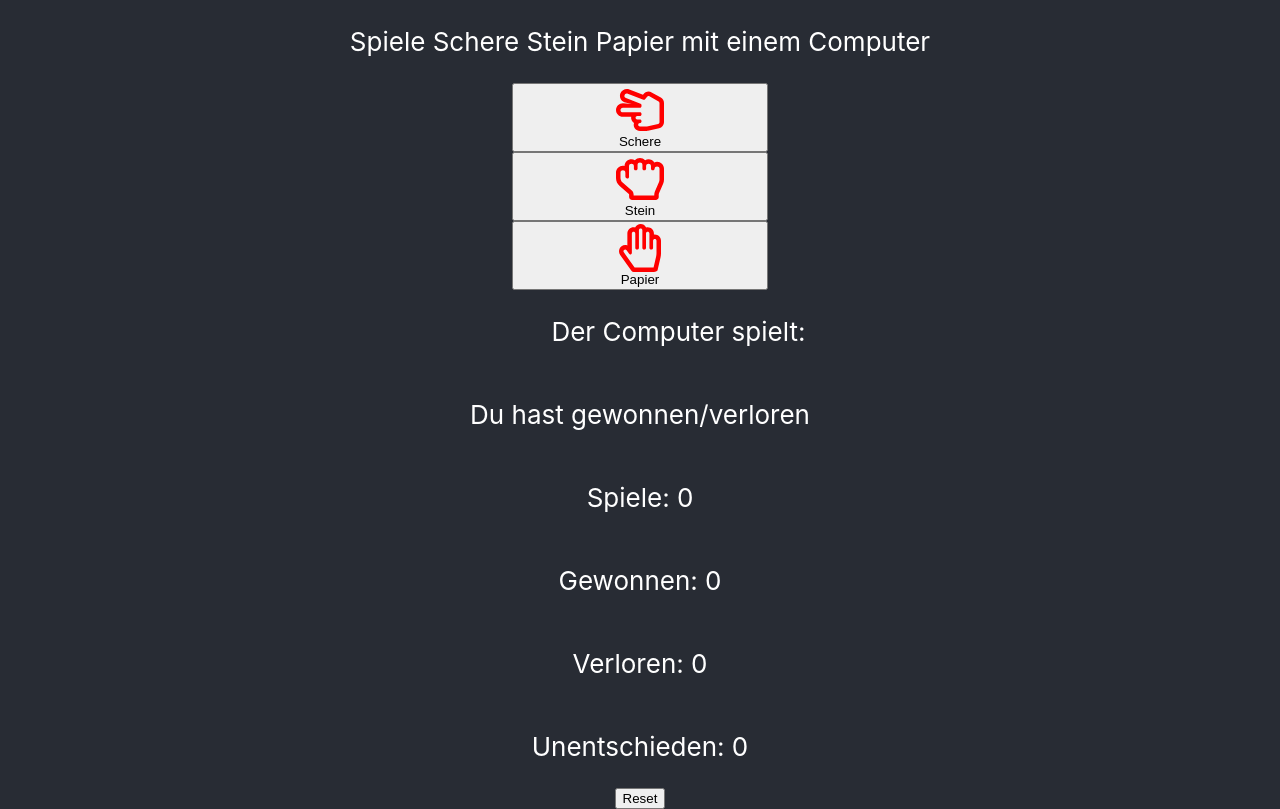
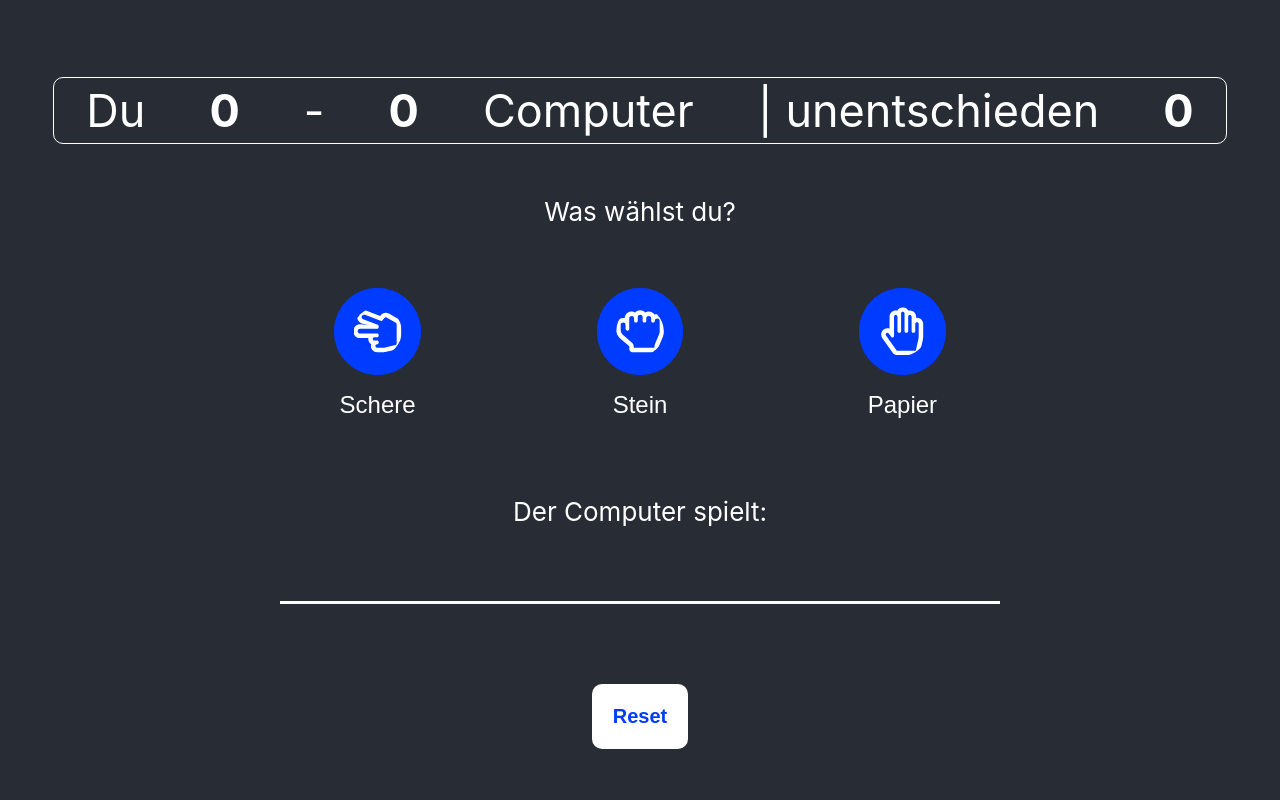
Before and after one commit to Melli1234d/scheresteinpapier, a React (Create React App) app: page / in a window 1280 px wide. Built offline with nearby package versions, Linux system fonts and the light colour scheme.

Commit message:
If-Abfrage, wann man gewonen/verloren hat (unvollständig)

```diff
--- a/src/App.css
+++ b/src/App.css
@@ -36,3 +36,104 @@
     transform: rotate(360deg);
   }
 }
+.p-Ausrichtung{
+  flex-direction: row;
+  display: flex;
+  border: 1px solid;
+  border-radius: 10px;
+
+}
+
+
+
+.punktestand-win {
+  margin-top: 5px;
+  margin-bottom: 5px;
+  font-size: 45px;
+  padding-left: 2rem;
+  padding-right:2rem;
+  font-weight: bold;
+}
+
+.punktestand-lose{
+  margin-top: 5px;
+  margin-bottom: 5px;
+  font-size: 45px;
+  padding-left: 2rem;
+  padding-right:2rem;
+  font-weight: bold;
+}
+
+.punktestand-draw{
+  margin-top: 5px;
+  margin-bottom: 5px;
+  font-size: 45px;
+  padding-left: 2rem;
+  padding-right:2rem;
+  font-weight: bold;
+}
+
+.du{
+  margin-top: 5px;
+  margin-bottom: 5px;
+  font-size: 45px;
+  padding-left: 2rem;
+  padding-right:2rem;
+}
+.trennstrich{
+  margin-top: 5px;
+  margin-bottom: 5px;
+  font-size: 45px;
+  padding-left: 2rem;
+  padding-right:2rem;
+}
+.computer{
+  margin-top: 5px;
+  margin-bottom: 5px;
+  font-size: 45px;
+  padding-left: 2rem;
+  padding-right:2rem;
+}
+
+.unentschieden{
+  margin-top: 5px;
+  margin-bottom: 5px;
+  font-size: 45px;
+  padding-left: 2rem;
+  padding-right:2rem;
+}
+
+
+.Button-Ausrichtung{
+  display: flex;
+  text-align: center;
+  align-items: center;
+  flex-direction: row;
+  margin:2rem;
+}
+
+.resetbutton{
+  color:#003cff;
+  border-color: transparent;
+  font-weight: bold;
+  border-radius: 10px;
+  padding: 1.2rem;
+  align-content: center;
+  text-align: center;
+  align-items: center;
+  display: grid;
+  background-color: white;
+  justify-content: center;
+  font-size: 20px;
+
+}
+.ergebnis{
+  margin: 3rem;
+  font-weight: bolder;
+  color: #00f7ff;
+  border-top: 3px solid;
+  padding-top: 2rem;
+  border-color:  white;
+  width: 45rem;
+
+}
--- a/src/App.js
+++ b/src/App.js
@@ -2,50 +2,69 @@ import './App.css';
 import ButtonItem from './components/ButtonItem/ButtonItem';
 import {FaRegHandScissors, FaRegHandRock, FaRegHandPaper} from "react-icons/fa";
 import ComputerButton from './components/ComputerButton/ComputerButton';
-import React, {useState} from 'react';
+import React, {useState, useEffect} from 'react';
 
 function App() {
-    const [activeButton, setActiveButton] = useState(undefined);
+    const [computerButton, setComputerButton] = useState(undefined);
     const [count, setCount] = useState(0);
-    const [gewinn, setGewinn] = useState(0);
-    const [verloren, setVerloren] = useState(0);
-    const [unentschieden, setUnentschieden] = useState(0);
-
+    const [won, setWon] = useState(0);
+    const [lose, setLose] = useState(0);
+    const [draw, setDraw] = useState(0);
+    const [gameResult, setGameResult] = useState("");
+    const [userButton, setUserButton] = useState(undefined);
 
     // Funktion die den Count wieder auf null stellt, wenn man auf dn Reset Button drückt
     const handleReset = () => {
-        setCount(0);
+        setGameResult(undefined);
+        setWon(0);
+        setDraw(0);
+        setLose(0);
+        setComputerButton(undefined);
     }
-    // Funktion die den Count wieder auf null stellt, wenn man auf dn Reset Button drückt
-
+    // Funktion die bei jedem klick + eins machen soll (Anzahl der Spiele)
     const handleAmountGames = () => {
         setCount(count + 1);
     }
     //Funktion wie oft gewonnen
     const handleAmountWin = () => {
-        setGewinn(gewinn + 1);
+        setWon(won + 1);
     }
-
     //wie oft verloren
     const handleAmountLose = () => {
-        setVerloren(verloren + 1);
+        setLose(lose + 1);
     }
     //wie oft unentschieden
-    const handleAmountUnentschieden = () => {
-        setUnentschieden(unentschieden + 1);
+    const handleAmountDraw = () => {
+        setDraw(draw + 1);
     }
-
+    //bei jedem mal wenn es sich ändert aktualisiert und speichert er es
+    useEffect(() => {
+        if (userButton) {
+            returnResult()
+        }
+    }, [userButton]);
 
     //Variable buttons, die in einem Array alle einzelnen Inhalte und alle Items beinhaltet (Schere Stein Papier mit jeweils einem Icon und einem Titel)
-//Andere beiden Buttons zum Element machen
     //Button die der Spieler drückt
     const buttons = [
-        {id: 'e1', icon: <FaRegHandScissors className="icon"/>, title: 'Schere'},
-        {id: 'e2', icon: <FaRegHandRock className="icon"/>, title: 'Stein'},
-        {id: 'e3', icon: <FaRegHandPaper className="icon"/>, title: 'Papier'},
+        {
+            id: 'e1',
+            icon: <FaRegHandScissors className="icon"/>,
+            title: 'Schere'
+        },
+        {
+            id: 'e2',
+            icon: <FaRegHandRock className="icon"/>,
+            title: 'Stein'
+        },
+        {
+            id: 'e3',
+            icon: <FaRegHandPaper className="icon"/>,
+            title: 'Papier'
+        },
     ];
 
-
+    //Was der Computer spielt
     const computerbuttons = [
         {
             title: "Schere",
@@ -61,112 +80,78 @@ function App() {
         }
     ];
 
-
+    //Funktion, die den Computer Button Random ausgeben soll
     const randomComputerButtons = e => {
         const index = Math.floor(Math.random() * computerbuttons.length)
 
-        setActiveButton(computerbuttons[index]);
-        return computerbuttons[index].title
+        setComputerButton(computerbuttons[index]);
+        return computerbuttons[index].title //der Titel des Computer Buttons soll wiedergegeben werden, nicht die Position
+    };
+
+    // HERAUSFINDEN, WANN GEWONNEN/VERLOREN/UNENTSCHIEDEN
+
+    //Gewinn Bedingung/wann man gewinnt
+    const winCondition = {
+        Papier: 'Stein',
+        Stein: 'Schere',
+        Schere: 'Papier',
     };
 
 
-/*
-//Gewinn Funktion, was gewinnt gegen was
-let userButtonTitle = button.title //User
-let computerButtonTitle = randomComputerButtons()//Computer button beim draufklick angezeigt
-
-    const winCondition={
-       Papier: 'ROCK',
-       Stein: 'SCHERE',
-       Schere:'PAPIER',
-    };
-    //wenn user buttom gleich ist mit computer button ist unentschieden
-    //wenn der computer button ist gleich mit der auswahl des userbuttons aus der wincondition hat man gewonnen
-    //wenn die ersten beiden nicht stimmen dann hat man verloren
-
-    function returnResult(){
-        if (userButtonTitle === computerButtonTitle){
-           return 'unentschieden'
+    function returnResult() {
+        console.log("User:", userButton?.title, "Computer", computerButton?.title,
+            winCondition[userButton?.title]);
+        if (userButton?.title === computerButton?.title) { //wenn user buttom gleich ist mit computer button ist unentschieden
+            handleAmountDraw();
+            setGameResult(" Das Spiel ist unentschieden"); //es wird +1 eim unentschieden gemacht
         }
-        else if(userButtonTitle === winCondition[userButtonTitle]){
-            return 'gewonnen';
-        }
-        else {
-            return 'verloren';
+        //Beispiel: ich drücke Schere, er prüft bei WinCondition bei Schere was da steht,(Papier) wenn es das selbe ist wie das, was Random ausgegeben wird(Papier), hat man gewonnen
+        else if (winCondition[userButton?.title] === computerButton?.title) { //wenn der User Button bei der winCondition gleich ist mit dem Computer Button hat man gewonnen
+            handleAmountWin();
+            setGameResult("Du hast gewonnen"); //es wird +1 bei dir gemacht
+        } else { //wenn die ersten beiden nicht stimmen dann hat man verloren
+            handleAmountLose();
+            setGameResult("Du hast verloren");  //es wird +1 beim Computer gemacht
         }
     }
-
-    returnResult();
-
-
-/*
-        switch ( buttons.title && computerbuttons.title ){
-            case ("Schere | Schere"):{
-                console.log("unentschieden")
-                break;}
-            case ("Schere | Papier"): {
-                console.log("gewonnen")
-                break;}
-            case ("Schere | Stein"): {
-                console.log("verloren")
-                break;}
-            case ("Stein | Stein"): {
-                console.log("unentschieden")
-                break;}
-            case ("Stein | Schere"): {
-                console.log("gewonnen")
-                break;}
-            case ("Stein | Papier"): {
-                console.log("verloren")
-                break;}
-            case ("Papier | Papier"): {
-                console.log("unentschieden")
-                break;}
-            case ("Papier | Schere"): {
-                console.log("verloren")
-                break;}
-            case ("Papier | Stein"): {
-                console.log("gewonnen")
-                break;}
-};
-
-*/
 
 
 //ButtonItem ist das jeweilige Item, was dann das icon und den titel von der Button Variable/ Array enthält.
     return (
         <div className="App">
             <header className="App-header">
+
+
+                <p className="p-Ausrichtung">
+                    <div className="du"> Du</div>
+                    <div className="punktestand-win"> {won}</div>
+                    <div className="trennstrich">-</div>
+                    <div className="punktestand-lose">{lose}</div>
+                    <div className="computer">Computer</div>
+                    <div className="unentschieden">| unentschieden</div>
+                    <div className="punktestand-draw">{draw}</div>
+                </p>
                 <p>
-                    Spiele Schere Stein Papier mit einem Computer
+                    Was wählst du?
                 </p>
+                <div className="Button-Ausrichtung">
                     {buttons.map((button) =>
                         <ButtonItem
-
                             onPress={() => {
                                 let userButtonTitle = button.title //User
-                            let computerButtonTitle = //Computer button beim draufklick angezeigt
+                                let computerButtonTitle = //Computer Button beim draufklick random angezeigt
                                     randomComputerButtons()
-
-
+                                setUserButton(button); //speichert den User Button
+                                handleAmountGames(); //macht +1 bei gesamt Spiele
                             }}
-
-
                             title={button.title}
                             icon={button.icon}
                         />
-                )}
+                    )}</div>
+                <ComputerButton computerButton={computerButton}/>
 
-
-                <ComputerButton activeButton={activeButton}/>
-
-
-                <p> Du hast gewonnen/verloren</p>
-                <p> Spiele: {count} </p>
-                <p> Gewonnen: {gewinn} </p>
-                <p> Verloren: {verloren} </p>
-                <p> Unentschieden: {unentschieden} </p>
-                <button onClick={handleReset}> Reset</button>
+                <p className="ergebnis">{gameResult}</p>
+                <button className="resetbutton" onClick={handleReset}> Reset</button>
             </header>
         </div>
     );
--- a/src/components/ButtonItem/ButtonItem.css
+++ b/src/components/ButtonItem/ButtonItem.css
@@ -1,20 +1,34 @@
 .container-buttons{
     flex-direction: row;
-    width: 20%;
+
     display: flex;
     justify-content: center;
+    background-color: transparent;
+    border-color: transparent;
 }
 
 .icon{
-
-    border-width: medium;
-    border-radius: 10px;
+    color:white;
+    font-weight: bold;
+    border-radius: 80px;
+    padding: 1.2rem;
+    height: 3rem;
     width: 3rem;
-    height: 3rem;
-    color: red;
+    align-content: center;
+    text-align: center;
+    align-items: center;
+    display: grid;
+    background-color: #003cff;
     justify-content: center;
+    margin-left:5rem;
+    margin-right:5rem;
 }
 
+.icon-title{
+    color: white;
+    font-size: 1.5rem;
+    margin: 1rem;
+}
 .Ausrichtung_column{
     flex-direction: column;
 }
--- a/src/components/ButtonItem/ButtonItem.js
+++ b/src/components/ButtonItem/ButtonItem.js
@@ -1,31 +1,16 @@
 import './ButtonItem.css';
-import React, {useState} from "react";
+import React from "react";
 
-
-
-
-
-function ButtonItem({icon, title, onPress, gameCount}) {
-    const [count, setCount] = useState(0);
 //Objekt mit Elementen/Variablen
-    //erstelle Variablen um das Item dynamisch zu gestalten
 //Das Item enthält ein Icon und ein Titel
-
-    //Aufgabe: Beiden Variablen mit geben
-    const handleAmountGames = () => {
-        setCount(count + 1);
-    }
+function ButtonItem({icon, title, onPress, handleClick}) {
 
     return (
-        <button onClick={()=>onPress()}
-
-                className="container-buttons">
-
+        <button onClick={() => onPress()} className="container-buttons">
             <div className="Ausrichtung_column">
                 <div className="icon">{icon}</div>
                 <div className="icon-title">{title}</div>
             </div>
-
         </button>
     );
 }
--- a/src/components/ComputerButton/ComputerButton.css
+++ b/src/components/ComputerButton/ComputerButton.css
@@ -3,7 +3,6 @@
     display: block;
     padding: 3rem;
     align-items: center;
-    margin: auto auto;
     text-align: center;
     align-content: center;
 }
@@ -13,11 +12,12 @@
     align-items: center;
     align-content: center;
     justify-content: center;
-    display: block;
-    width: 20%;
+    display: flex;
+    flex-direction: column;
+
 }
 .p{
-    width: 30rem;
+
     text-align: center;
     flex-direction: row;
     display: block;
--- a/src/components/ComputerButton/ComputerButton.js
+++ b/src/components/ComputerButton/ComputerButton.js
@@ -3,31 +3,24 @@ import "./ComputerButton.css";
 
 import ReactDOM from "react-dom";
 
-function ComputerButtons({activeButton}){
+function ComputerButtons({computerButton}){
 
-    const [currentButton, setCurrentButton] = useState(activeButton);
+    const [currentButton, setCurrentButton] = useState(computerButton);
 
+    //use Effekt= wenn state sich ändert, wenn [] macht er nur 1x, wenn man was reinschreibt macht er es bei jedem mal wenn sich was ändert
     useEffect(() => {
-
-        // Update the document title using the browser API
-        setCurrentButton(activeButton)
-    },[activeButton]);
-
-
+        setCurrentButton(computerButton) // Update the document title using the browser API
+    },[computerButton]); //macht es jedes mal
 
         return (
-
             <div>
                 <div className="container-buttons">
                     <div className="Computer">
                         <p className="p">Der Computer spielt:  {currentButton?.title}</p>
-                        <div>{currentButton?.title}</div>
-                        <div>{currentButton?.icon}</div>
+                        <div className="currenticon">{currentButton?.icon}</div>
+                        <div className="currenttitle">{currentButton?.title}</div>
 
-
-
-                        </div>
-
+                    </div>
 
                 </div>
             </div>
```
Lines whose indentation alone changed are shown as unchanged.
